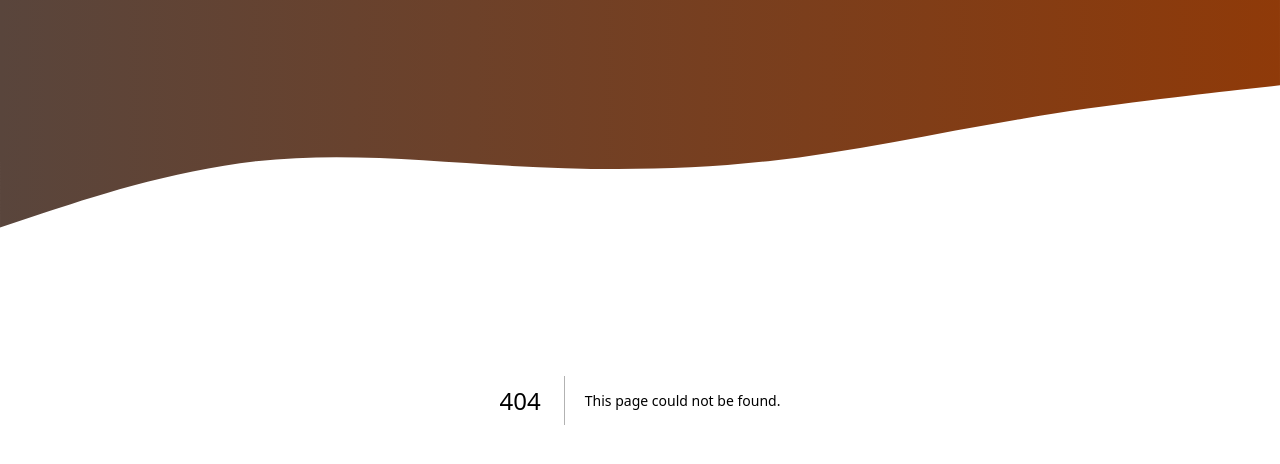
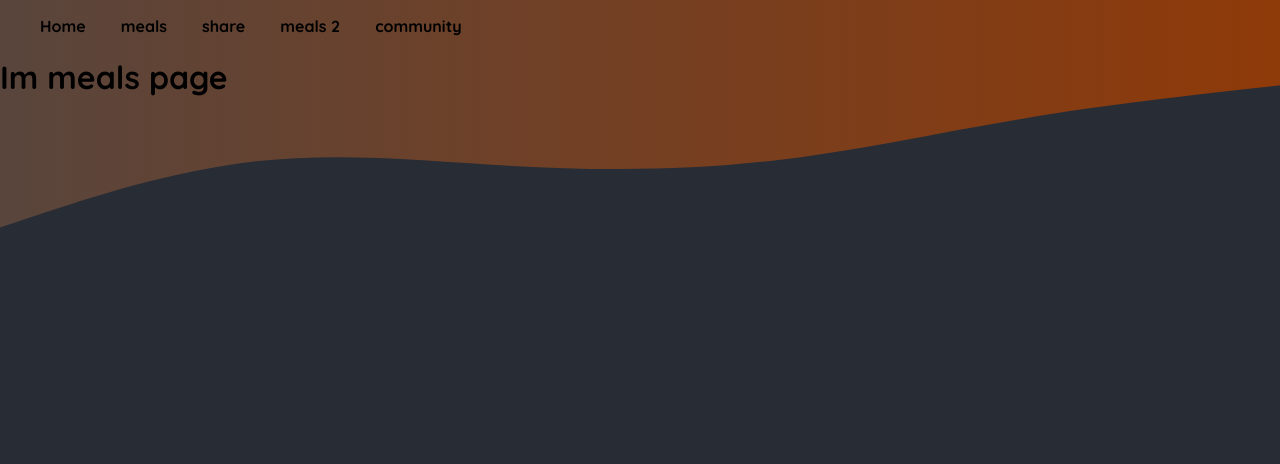
Before and after one commit to Alhaimouni/foodies, a Next.js app: page /meals in a window 1280 px wide. Before the commit this address had no page. Shown: the top 464 px of the page. Built offline with nearby package versions, Linux system fonts and the light colour scheme.

Commit message:
testing routing

```diff
--- /dev/null
+++ b/app/community/page.js
@@ -0,0 +1,5 @@
+export default function Community(){
+    return(
+        <h1>Im community page</h1>
+    )
+}
--- a/app/globals.css
+++ b/app/globals.css
@@ -11,6 +11,11 @@ html {
 body {
   margin: 0;
   background: radial-gradient(#282c34, #282c34);
+}
+
+a {
+  color: inherit;
+  text-decoration: none;
 }
 
 .header-background {
--- a/app/layout.js
+++ b/app/layout.js
@@ -1,5 +1,5 @@
 import './globals.css';
-
+import Link from 'next/link';
 export const metadata = {
   title: 'NextLevel Food',
   description: 'Delicious meals, shared by a food-loving community.',
@@ -9,7 +9,7 @@ export default function RootLayout({ children }) {
   return (
     <html lang="en">
       <body>
-        <div className="header-background">
+      <div className="header-background">
           <svg xmlns="http://www.w3.org/2000/svg" viewBox="0 0 1440 320">
             <defs>
               <linearGradient id="gradient" x1="0%" y1="0%" x2="100%" y2="0%">
@@ -29,7 +29,23 @@ export default function RootLayout({ children }) {
             ></path>
           </svg>
         </div>
-
+        <ul style={{fontWeight:"bolder",display:"flex",gap:"35px",listStyleType:"none"}}>
+          <li >
+          <Link href={"/"}>Home</Link>
+          </li>
+          <li>
+          <Link href={"/meals"}>meals</Link>
+          </li>
+          <li>
+          <Link href={"/meals/share"}>share</Link>
+          </li>
+          <li>
+          <Link href={"/meals/2"}>meals 2</Link>
+          </li>
+          <li>
+          <Link href={"/community"}>community</Link>
+          </li>
+        </ul>
         {children}
       </body>
     </html>
--- /dev/null
+++ b/app/meals/[id]/[slug]/page.js
@@ -0,0 +1,5 @@
+export default function Slug({params}){
+    return(
+        <h1>Slug {params.slug}</h1>
+    )
+}
--- /dev/null
+++ b/app/meals/page.js
@@ -0,0 +1,5 @@
+export default function Meals(){
+    return(
+        <h1>Im meals page</h1>
+    )
+}
--- /dev/null
+++ b/app/meals/share/page.js
@@ -0,0 +1,5 @@
+export default function Share() {
+    return(
+        <h1>Im share page</h1>
+    );
+}
```
Also changed, not shown: app/meals/[id]/page.js (added, +10 -0 lines).
